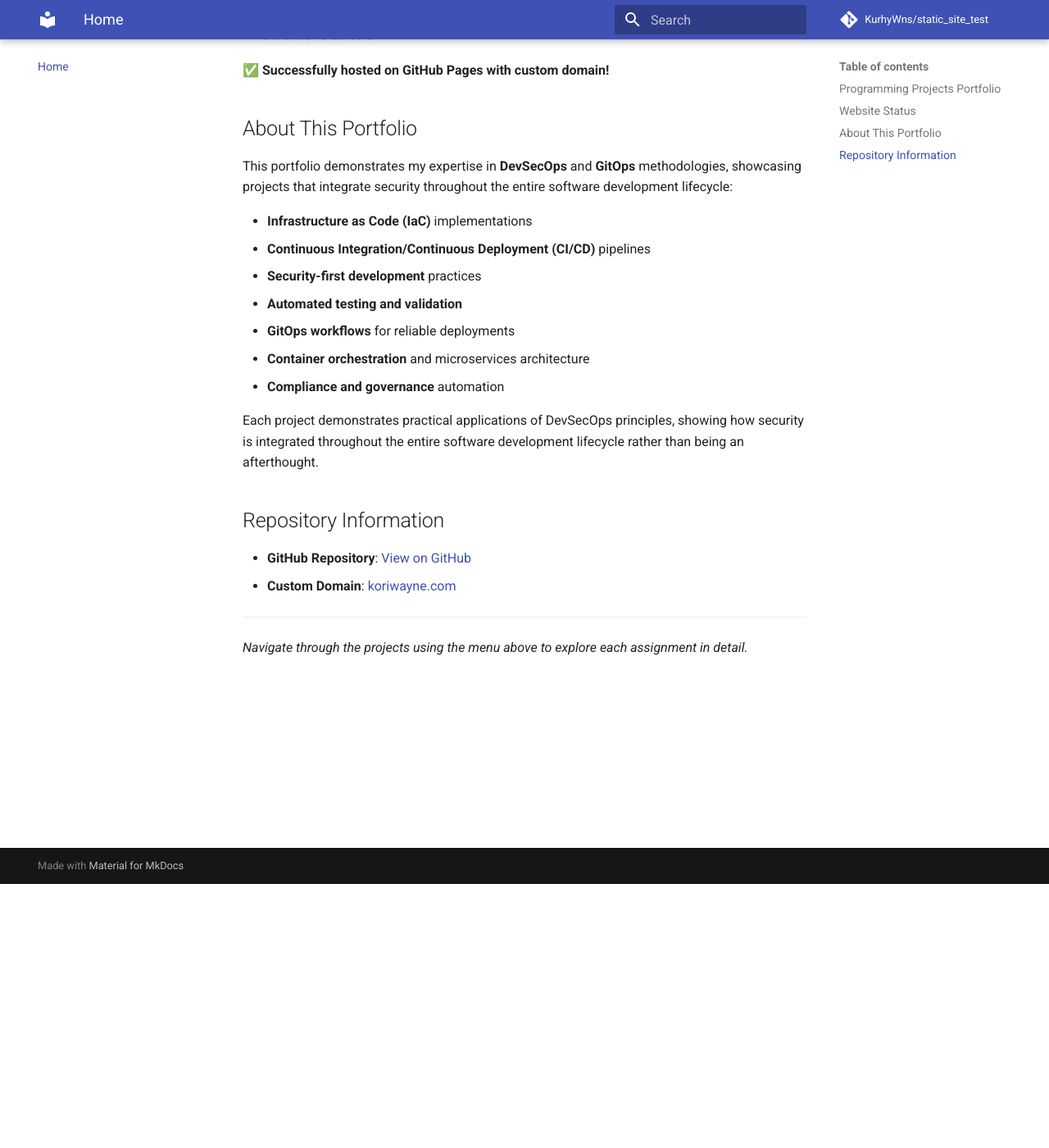
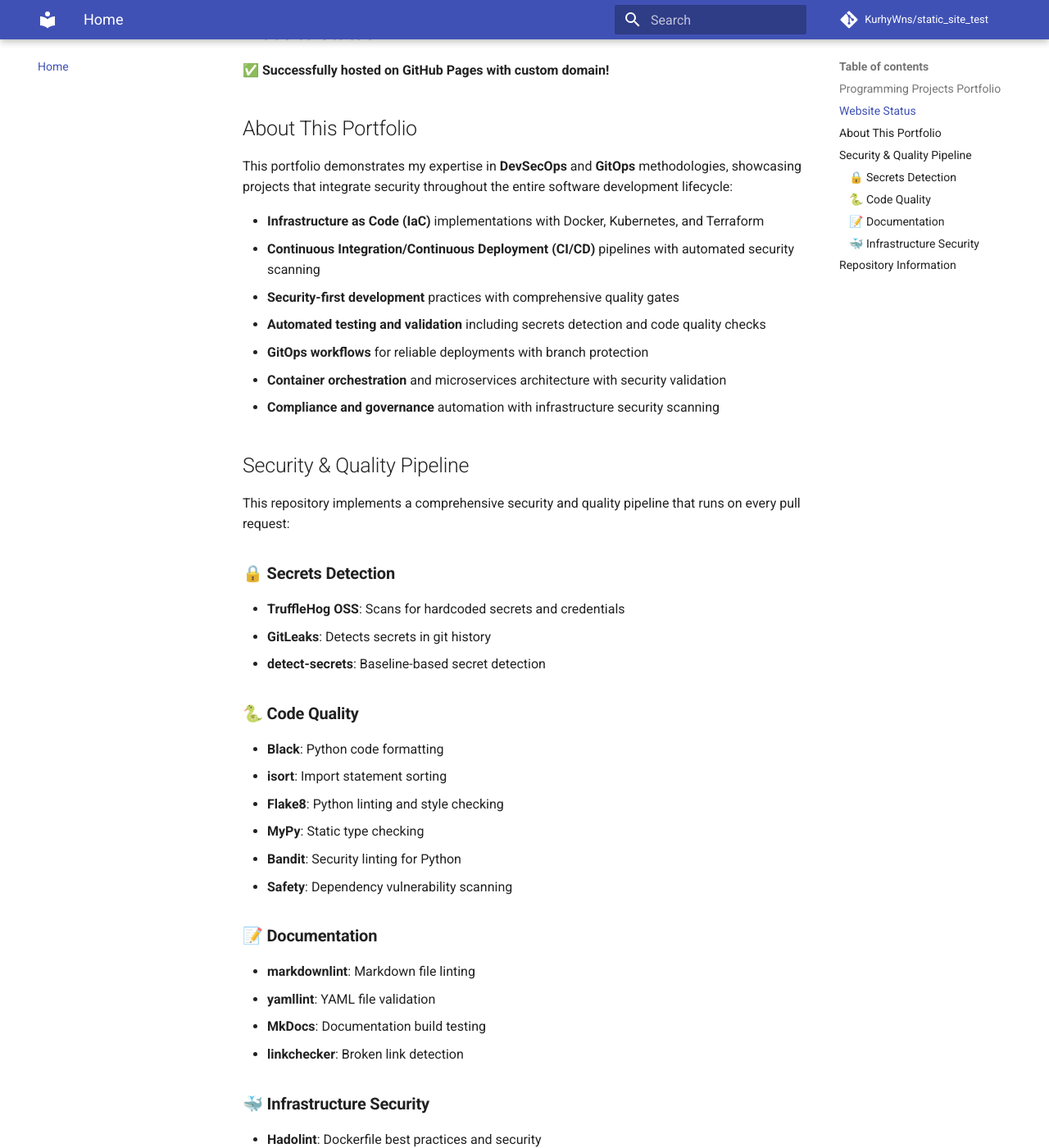
Before and after one commit to KurhyWns/koriwayne.com, an MkDocs documentation site: the page built from docs/index.md, in a window 1280 px wide and 1400 px high, scrolled down 322 px. Shown: the whole window at 82% size. Built offline with MkDocs 1.6.1 and Material for MkDocs 9.7.7, drawn with Linux system fonts in a browser that asks for light colours; comment, search, counter and statistics services are not loaded; some of the changed text lies outside the part shown.

```diff
--- a/docs/index.md
+++ b/docs/index.md
@@ -10,13 +10,43 @@ Welcome to my programming projects portfolio! This site showcases various projec
 
 This portfolio demonstrates my expertise in **DevSecOps** and **GitOps** methodologies, showcasing projects that integrate security throughout the entire software development lifecycle:
 
-- **Infrastructure as Code (IaC)** implementations
-- **Continuous Integration/Continuous Deployment (CI/CD)** pipelines
-- **Security-first development** practices
-- **Automated testing and validation**
-- **GitOps workflows** for reliable deployments
-- **Container orchestration** and microservices architecture
-- **Compliance and governance** automation
+- **Infrastructure as Code (IaC)** implementations with Docker, Kubernetes, and Terraform
+- **Continuous Integration/Continuous Deployment (CI/CD)** pipelines with automated security scanning
+- **Security-first development** practices with comprehensive quality gates
+- **Automated testing and validation** including secrets detection and code quality checks
+- **GitOps workflows** for reliable deployments with branch protection
+- **Container orchestration** and microservices architecture with security validation
+- **Compliance and governance** automation with infrastructure security scanning
+
+## Security & Quality Pipeline
+
+This repository implements a comprehensive security and quality pipeline that runs on every pull request:
+
+### 🔒 **Secrets Detection**
+- **TruffleHog OSS**: Scans for hardcoded secrets and credentials
+- **GitLeaks**: Detects secrets in git history
+- **detect-secrets**: Baseline-based secret detection
+
+### 🐍 **Code Quality**
+- **Black**: Python code formatting
+- **isort**: Import statement sorting
+- **Flake8**: Python linting and style checking
+- **MyPy**: Static type checking
+- **Bandit**: Security linting for Python
+- **Safety**: Dependency vulnerability scanning
+
+### 📝 **Documentation**
+- **markdownlint**: Markdown file linting
+- **yamllint**: YAML file validation
+- **MkDocs**: Documentation build testing
+- **linkchecker**: Broken link detection
+
+### 🐳 **Infrastructure Security**
+- **Hadolint**: Dockerfile best practices and security
+- **kubeval**: Kubernetes manifest validation
+- **kube-score**: Kubernetes security and best practices
+- **Helm**: Helm chart linting
+- **Terraform**: Infrastructure code linting and formatting
 
 Each project demonstrates practical applications of DevSecOps principles, showing how security is integrated throughout the entire software development lifecycle rather than being an afterthought.
 
```
Also changed, not shown: README.md (+127 -11 lines), .gitleaks.toml (added), 3 other files.
